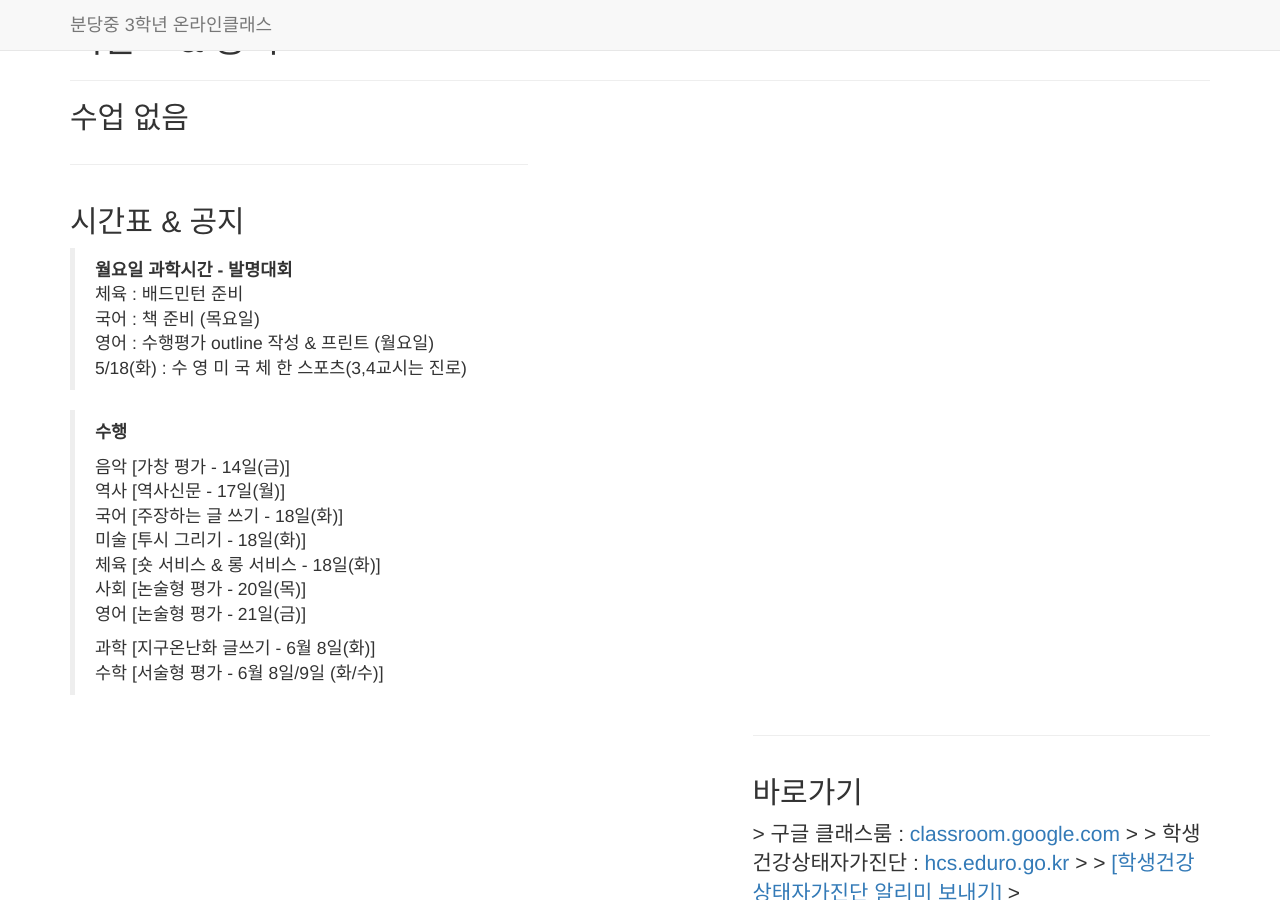
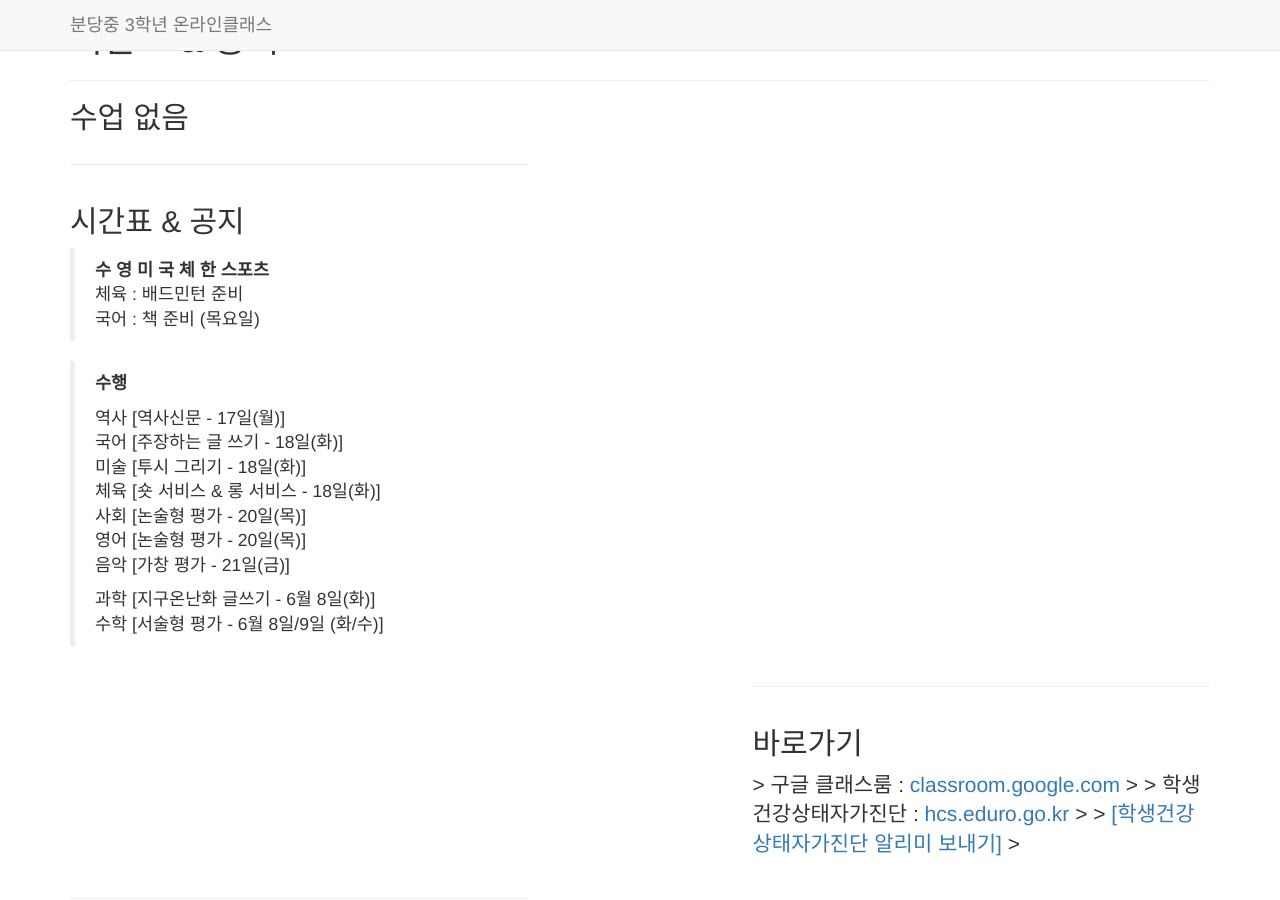
Before and after one commit to bundang-ms-2021/oncl, a Jekyll site: the page built from _posts/2014-09-21-services-1.markdown, in a window 1280 px wide and 900 px high. Built offline with Jekyll 4.4.1, drawn with Linux system fonts in a browser that asks for light colours; nearby versions of some CDN libraries; library files that are not in the unit come from our copies.

Commit message:
Update 2014-09-21-services-1.markdown

```diff
--- a/_posts/2014-09-21-services-1.markdown
+++ b/_posts/2014-09-21-services-1.markdown
@@ -5,21 +5,19 @@ category: Services
 title: 시간표 & 공지
 description: |
 ---
-  > **월요일 과학시간 - 발명대회**
+  > **수 영 미 국 체 한 스포츠**
   > 체육 : 배드민턴 준비
   > 국어 : 책 준비 (목요일)
-  > 영어 : 수행평가 outline 작성 & 프린트 (월요일)
-  > 5/18(화) : 수 영 미 국 체 한 스포츠(3,4교시는 진로)
 
   > **수행**
   >
-  > 음악 [가창 평가 - 14일(금)]
   > 역사 [역사신문 - 17일(월)]
   > 국어 [주장하는 글 쓰기 - 18일(화)]
   > 미술 [투시 그리기 - 18일(화)]
   > 체육 [숏 서비스 & 롱 서비스 - 18일(화)]
   > 사회 [논술형 평가 - 20일(목)]
-  > 영어 [논술형 평가 - 21일(금)]
+  > 영어 [논술형 평가 - 20일(목)]
+  > 음악 [가창 평가 - 21일(금)]
   >
   > 과학 [지구온난화 글쓰기 - 6월 8일(화)]
   > 수학 [서술형 평가 - 6월 8일/9일 (화/수)]
```
